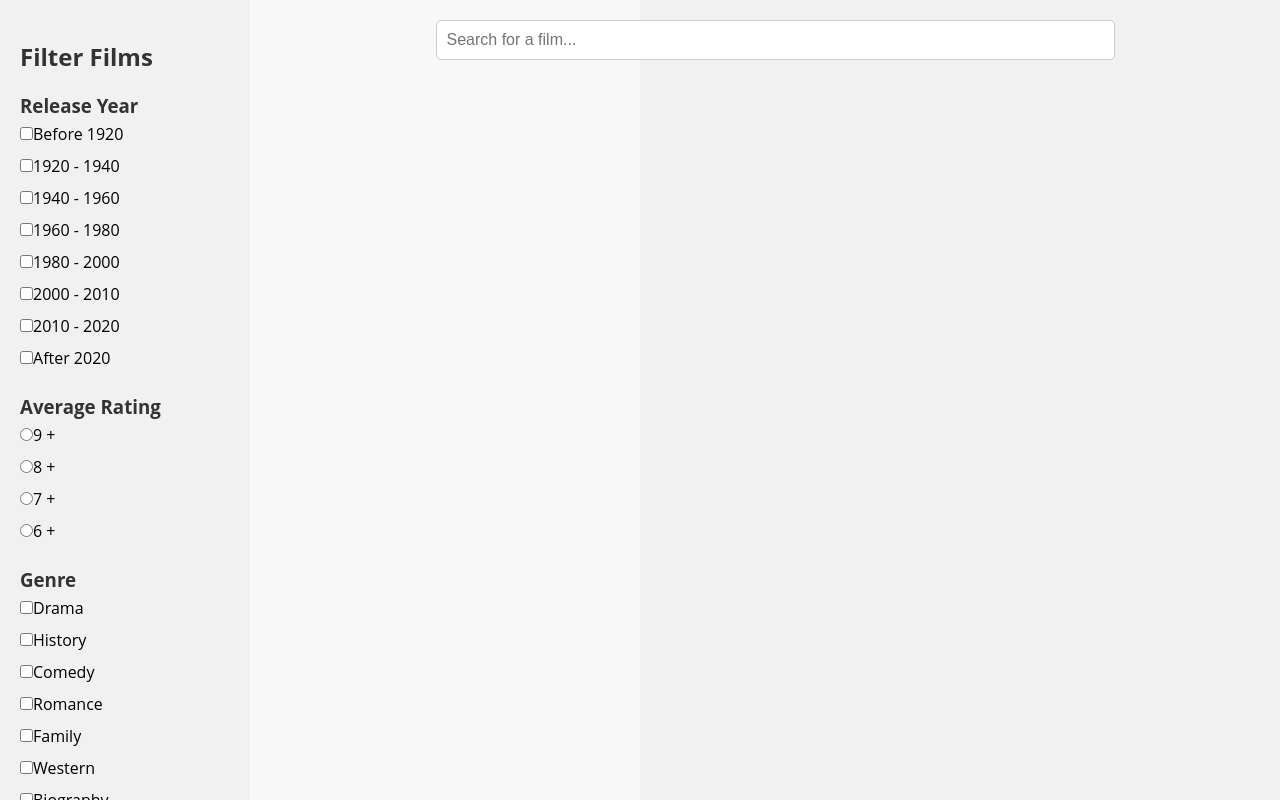
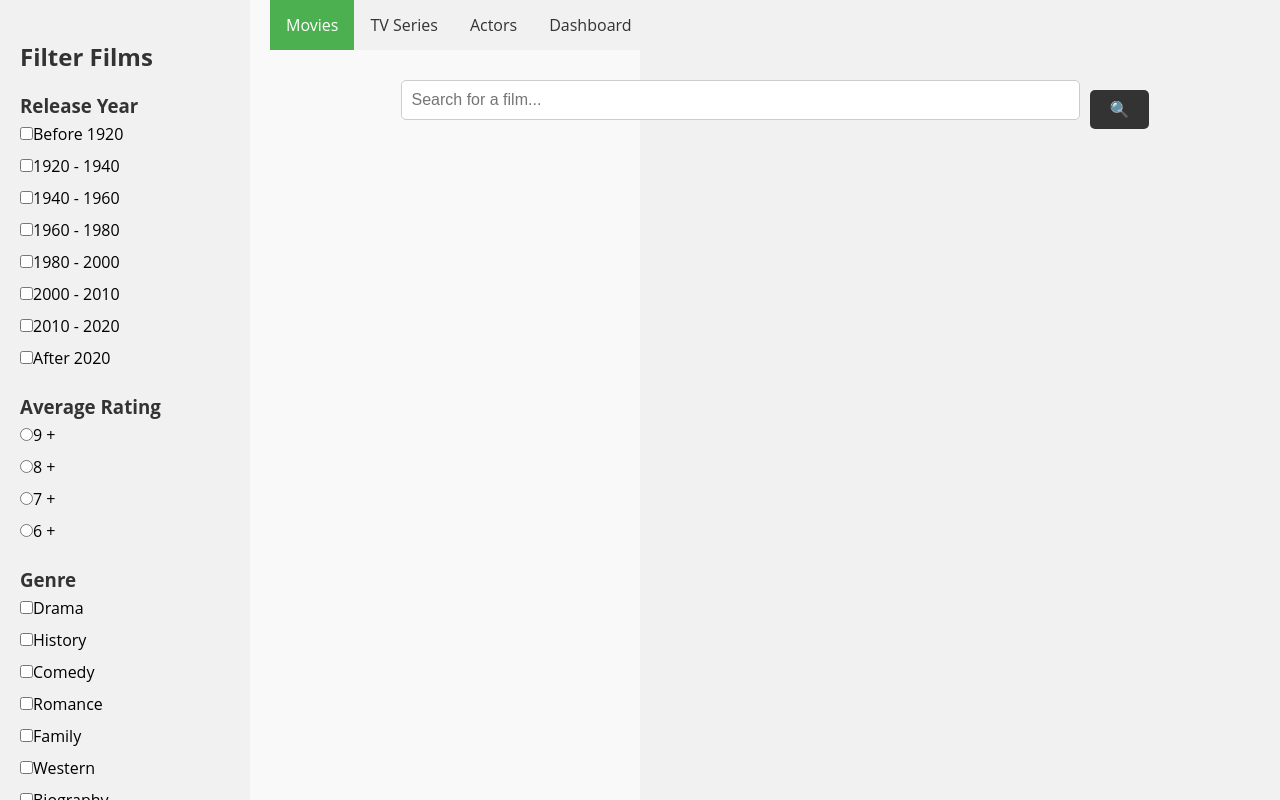
Before and after one commit to sbilgic19/nodejsTermProject, a website: page movies/films_page.html in a window 1280 px wide. Drawn offline with Linux system fonts and the light colour scheme; no server answers.

Commit message:
Navbar added & various improvements done.

```diff
--- a/movies/films_page.css
+++ b/movies/films_page.css
@@ -130,7 +130,6 @@ button:hover {
     display: flex;
     justify-content: center;
     align-items: center;
-    margin-bottom: 20px;
 }
 
 #search-bar {
@@ -211,3 +210,28 @@ button:hover {
     flex-direction: column;
     align-items: center;
 }
+
+/* CSS for the navbar */
+.navbar {
+    background-color: #f1f1f1;
+    overflow: hidden;
+}
+
+.navbar a {
+    float: left;
+    display: block;
+    color: #333;
+    text-align: center;
+    padding: 14px 16px;
+    text-decoration: none;
+}
+
+.navbar a:hover {
+    background-color: #ddd;
+    color: black;
+}
+
+.navbar a.active {
+    background-color: #4CAF50;
+    color: white;
+}
--- a/movies/films_page.html
+++ b/movies/films_page.html
@@ -11,10 +11,15 @@
     <script src="../middle.js"></script>
     <script src="films_page.js"></script>
 
-
 </head>
 
 <body>
+    <div class="navbar">
+        <a class="active" href="films_page.html">Movies</a>
+        <a href="../tvSeries/alltvseries.html">TV Series</a>
+        <a href="../films_page.html">Actors</a>
+        <a href="../dashboard.html">Dashboard</a>
+    </div>
     <div class="sidebar">
         <h2>Filter Films</h2>
 
@@ -46,7 +51,7 @@
                     +</label></li>
             <li><label><input type="radio" name="averageRating" id="7" onclick="applyFilter('averageRating', '7')">7
                     +</label></li>
-            <li><label><input type="radio" name="averageRating" id="6+" onclick="applyFilter('averageRating', '6')">6
+            <li><label><input type="radio" name="averageRating" id="6" onclick="applyFilter('averageRating', '6')">6
                     +</label></li>
         </ul>
 
@@ -89,6 +94,8 @@
 
         <div id="search-container">
             <input type="text" id="search-bar" placeholder="Search for a film..." />
+            <button background-color=#a6a78d onclick="performSearch()">&#128269</button>
+
         </div>
         <div id="results" class="results"></div>
     </div>
```
